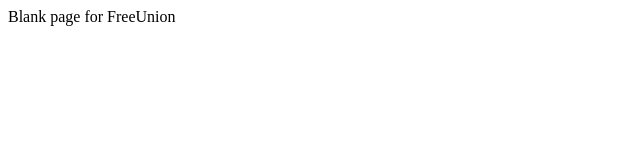
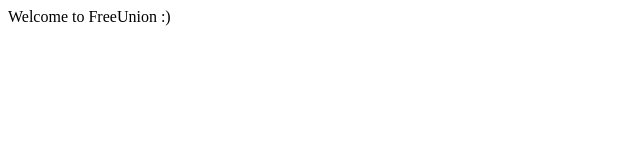
Before and after one commit to tiper12624/freeunion-main, a plain HTML site: page index.html in a window 1280 px wide. Shown: the full height of the page, 0-640 px from the left. Drawn offline with Linux system fonts and the light colour scheme.

Commit message:
Change index.html

```diff
--- a/index.html
+++ b/index.html
@@ -5,6 +5,6 @@
     <title>FreeUnion</title>
 </head>
 <body>
-Blank page for FreeUnion
+Welcome to FreeUnion :)
 </body>
 </html>
```
